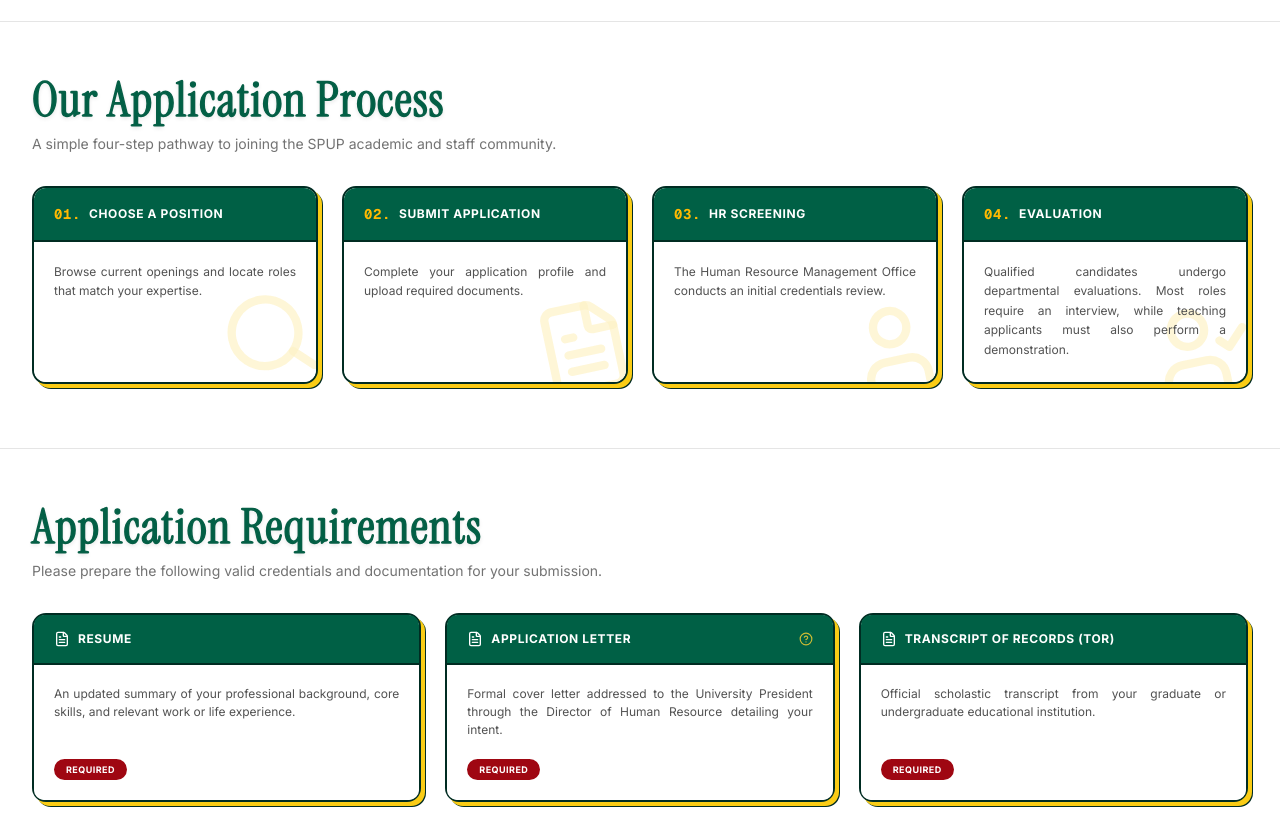
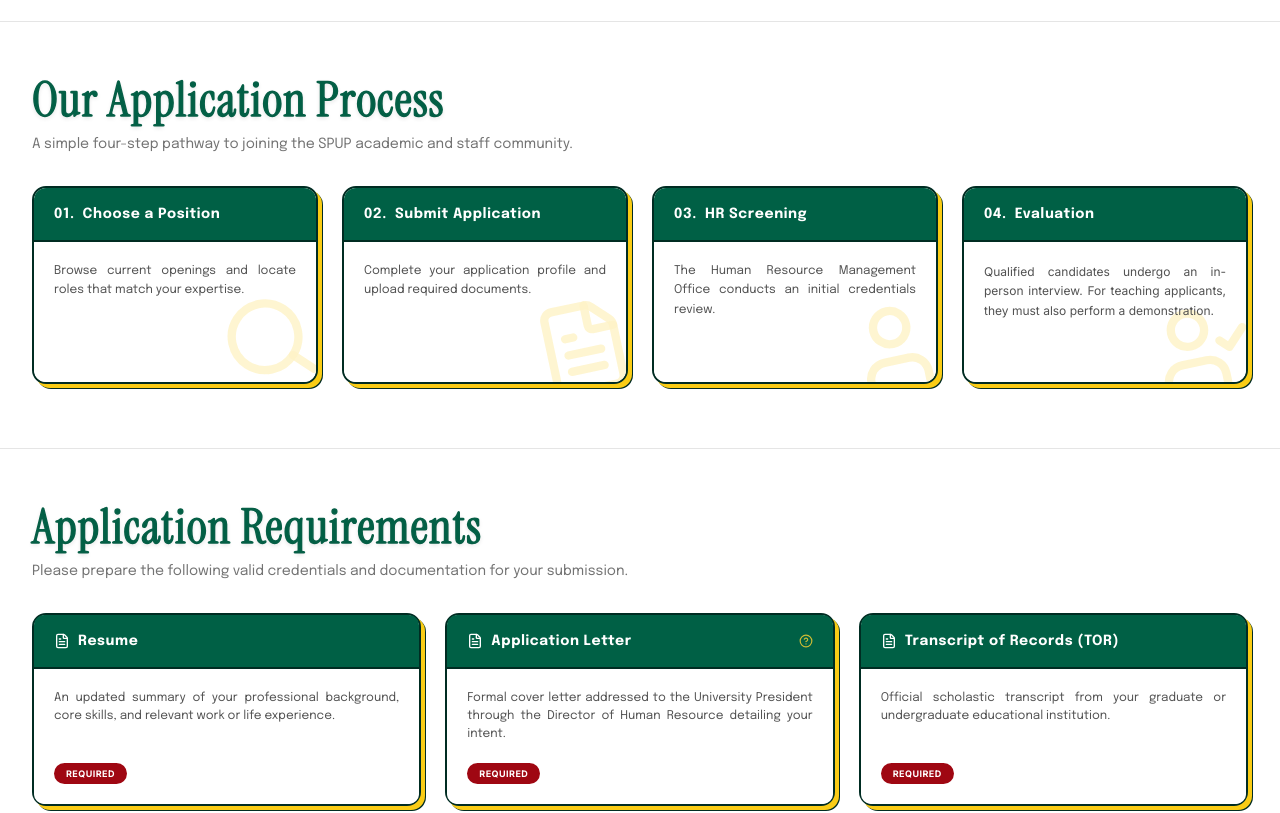
Before and after one commit to angelop-1602/spup-sims, a Next.js app: page /careers in a window 1280 px wide. Shown: the part 1100-1913 px from the top of the page. Built offline with nearby package versions, Linux system fonts and the light colour scheme; no server answers; what @azure/msal-react would draw is missing.

Commit message:
style: minor styling changes

```diff
--- a/components/hrm/careers/ApplicationProcess.tsx
+++ b/components/hrm/careers/ApplicationProcess.tsx
@@ -2,7 +2,7 @@
 
 import React from 'react';
 import { Search, FileText, User, UserCheck, HelpCircle } from 'lucide-react';
-import { Instrument_Serif, Inter } from 'next/font/google';
+import { Instrument_Serif, Poppins, Inter, Epilogue } from 'next/font/google';
 
 const instrumentSerif = Instrument_Serif({
   subsets: ['latin'],
@@ -14,6 +14,17 @@ const inter = Inter({
   subsets: ['latin'],
   weight: ['400', '500'],
 });
+
+const poppins = Poppins({
+  subsets: ['latin'],
+  weight: ['400', '500', '600', '700'],
+});
+
+const epilogue = Epilogue({
+  subsets: ['latin'],
+  weight: ['400', '500', '600', '700'],
+});
+
 
 // Temporary data for application requirements
 const applicationRequirements = [
@@ -28,7 +39,7 @@ const applicationRequirements = [
     description: "Formal cover letter addressed to the University President through the Director of Human Resource detailing your intent.",
     status: "Required",
     statusColor: "bg-red-800 text-white border-red-800",
-    tooltip: "Application letter should be addressed to Sr. Merceditas Ang, SPC, University President, through Dr. Juana Rivera, Director of Human Resources. It should also be signed by the applicant."
+    tooltip: "Application letter should be addressed to Sr. Merceditas Ang, SPC, University President, through Dr. Juana Rivera, Director of Human Resources."
   },
   {
     title: "Transcript of Records (TOR)",
@@ -79,7 +90,7 @@ export default function ProcessTimeline() {
           <h2 className={`${instrumentSerif.className} text-3xl sm:text-4xl lg:text-5xl font-normal text-emerald-800 tracking-wide leading-tight [-webkit-text-stroke:1px_#065f46] sm:[-webkit-text-stroke:1.5px_#065f46] [text-shadow:0_2px_4px_rgba(0,0,0,0.15)]`}>
             Our Application Process
           </h2>
-          <p className={`${inter.className} text-sm text-neutral-500 mt-1`}>
+          <p className={`${epilogue.className} text-sm text-neutral-500 mt-1`}>
             A simple four-step pathway to joining the SPUP academic and staff community.
           </p>
         </div>
@@ -90,64 +101,64 @@ export default function ProcessTimeline() {
           {/* Step 1 */}
           <div className="bg-white border-2 border-emerald-950 rounded-xl flex flex-col justify-between group relative overflow-hidden [box-shadow:4px_4px_0px_0px_#facc15,5px_5px_0px_0px_#022c22]">
             <div className="bg-emerald-800 px-5 py-4 border-b-2 border-emerald-950 rounded-t-[10px] flex items-center justify-between gap-2">
-              <div className="flex items-center gap-2 text-xs font-bold text-white uppercase tracking-wider">
-                <span className="font-mono text-amber-400 text-sm">01.</span>
-                <span>Choose a Position</span>
+              <div className="flex items-center gap-2 text-xs font-bold text-white tracking-wider">
+                <span className={`${epilogue.className} text-sm`}>01.</span>
+                <span className={`${epilogue.className} text-sm`}>Choose a Position</span>
               </div>
             </div>
             <div className="p-5 flex-1 flex flex-col justify-between bg-white rounded-b-[10px] relative min-h-[140px]">
-              <p className="text-xs text-neutral-600 leading-relaxed font-normal text-justify z-10">
+              <p className={`${epilogue.className} text-xs text-neutral-600 leading-relaxed font-normal text-justify z-10`}>
                 Browse current openings and locate roles that match your expertise.
               </p>
-              <Search className="absolute -bottom-1 -right-1 w-25 h-25 text-amber-100/70 pointer-events-none transform -rotate-12 z-0" />
+              <Search className="absolute -bottom-2 -right-1 w-25 h-25 text-amber-100/80 pointer-events-none transform -rotate-12 z-0" />
             </div>
           </div>
 
           {/* Step 2 */}
           <div className="bg-white border-2 border-emerald-950 rounded-xl flex flex-col justify-between group relative overflow-hidden [box-shadow:4px_4px_0px_0px_#facc15,5px_5px_0px_0px_#022c22]">
             <div className="bg-emerald-800 px-5 py-4 border-b-2 border-emerald-950 rounded-t-[10px] flex items-center justify-between gap-2">
-              <div className="flex items-center gap-2 text-xs font-bold text-white uppercase tracking-wider">
-                <span className="font-mono text-amber-400 text-sm">02.</span>
-                <span>Submit Application</span>
+              <div className="flex items-center gap-2 text-xs font-bold text-white tracking-wider">
+                <span className={`${epilogue.className} text-sm`}>02.</span>
+                <span className={`${epilogue.className} text-sm`}>Submit Application</span>
               </div>
             </div>
             <div className="p-5 flex-1 flex flex-col justify-between bg-white rounded-b-[10px] relative min-h-[140px]">
-              <p className="text-xs text-neutral-600 leading-relaxed font-normal text-justify z-10">
+              <p className={`${epilogue.className} text-xs text-neutral-600 leading-relaxed font-normal text-justify z-10`}>
                 Complete your application profile and upload required documents.
               </p>
-              <FileText className="absolute -bottom-4 -right-2 w-25 h-25 text-amber-100/70 pointer-events-none transform -rotate-12 z-0" />
+              <FileText className="absolute -bottom-4 -right-2 w-25 h-25 text-amber-100/80 pointer-events-none transform -rotate-12 z-0" />
             </div>
           </div>
 
           {/* Step 3 */}
           <div className="bg-white border-2 border-emerald-950 rounded-xl flex flex-col justify-between group relative overflow-hidden [box-shadow:4px_4px_0px_0px_#facc15,5px_5px_0px_0px_#022c22]">
             <div className="bg-emerald-800 px-5 py-4 border-b-2 border-emerald-950 rounded-t-[10px] flex items-center justify-between gap-2">
-              <div className="flex items-center gap-2 text-xs font-bold text-white uppercase tracking-wider">
-                <span className="font-mono text-amber-400 text-sm">03.</span>
-                <span>HR Screening</span>
+              <div className="flex items-center gap-2 text-xs font-bold text-white tracking-wider">
+                <span className={`${epilogue.className} text-sm`}>03.</span>
+                <span className={`${epilogue.className} text-sm`}>HR Screening</span>
               </div>
             </div>
             <div className="p-5 flex-1 flex flex-col justify-between bg-white rounded-b-[10px] relative min-h-[140px]">
-              <p className="text-xs text-neutral-600 leading-relaxed font-normal text-justify z-10">
+              <p className={`${epilogue.className} text-xs text-neutral-600 leading-relaxed font-normal text-justify z-10`}>
                 The Human Resource Management Office conducts an initial credentials review.
               </p>
-              <User className="absolute -bottom-4 -right-2 w-25 h-25 text-amber-100/70 pointer-events-none transform -rotate-12 z-0" />
+              <User className="absolute -bottom-4 -right-2 w-25 h-25 text-amber-100/80 pointer-events-none transform -rotate-12 z-0" />
             </div>
           </div>
 
           {/* Step 4 */}
           <div className="bg-white border-2 border-emerald-950 rounded-xl flex flex-col justify-between group relative overflow-hidden [box-shadow:4px_4px_0px_0px_#facc15,5px_5px_0px_0px_#022c22]">
             <div className="bg-emerald-800 px-5 py-4 border-b-2 border-emerald-950 rounded-t-[10px] flex items-center justify-between gap-2">
-              <div className="flex items-center gap-2 text-xs font-bold text-white uppercase tracking-wider">
-                <span className="font-mono text-amber-400 text-sm">04.</span>
-                <span>Evaluation</span>
+              <div className="flex items-center gap-2 text-xs font-bold text-white tracking-wider">
+                <span className={`${epilogue.className} text-sm`}>04.</span>
+                <span className={`${epilogue.className} text-sm`}>Evaluation</span>
               </div>
             </div>
             <div className="p-5 flex-1 flex flex-col justify-between bg-white rounded-b-[10px] relative min-h-[140px]">
               <p className="text-xs text-neutral-600 leading-relaxed font-normal text-justify z-10">
-                Qualified candidates undergo departmental evaluations. Most roles require an interview, while teaching applicants must also perform a demonstration.
+                Qualified candidates undergo an in-person interview. For teaching applicants, they must also perform a demonstration.
               </p>
-              <UserCheck className="absolute -bottom-4 -right-2 w-25 h-25 text-amber-100/70 pointer-events-none transform -rotate-12 z-0" />
+              <UserCheck className="absolute -bottom-4 -right-2 w-25 h-25 text-amber-100/80 pointer-events-none transform -rotate-12 z-0" />
             </div>
           </div>
 
@@ -162,7 +173,7 @@ export default function ProcessTimeline() {
           <h2 className={`${instrumentSerif.className} text-3xl sm:text-4xl lg:text-5xl font-normal text-emerald-800 tracking-wide leading-tight [-webkit-text-stroke:1px_#065f46] sm:[-webkit-text-stroke:1.5px_#065f46] [text-shadow:0_2px_4px_rgba(0,0,0,0.15)]`}>
             Application Requirements
           </h2>
-          <p className={`${inter.className} text-sm text-neutral-500 mt-1`}>
+          <p className={`${epilogue.className} text-sm text-neutral-500 mt-1`}>
             Please prepare the following valid credentials and documentation for your submission.
           </p>
         </div>
@@ -175,9 +186,9 @@ export default function ProcessTimeline() {
             className="bg-white border-2 border-emerald-950 rounded-xl flex flex-col justify-between group relative overflow-visible [box-shadow:4px_4px_0px_0px_#facc15,5px_5px_0px_0px_#022c22]"
           >
             <div className="bg-emerald-800 px-5 py-4 border-b-2 border-emerald-950 rounded-t-[10px] flex items-center justify-between gap-2">
-              <div className="flex items-center gap-2 text-xs font-bold text-white uppercase tracking-wider">
+              <div className="flex items-center gap-2 text-xs font-bold text-white tracking-wider">
                 <FileText className="w-4 h-4 text-white shrink-0" />
-                <span>{req.title}</span>
+                <span className={`${epilogue.className} text-sm`}>{req.title}</span>
               </div>
 
               {req.tooltip && (
@@ -197,7 +208,7 @@ export default function ProcessTimeline() {
 
             {/* White Content Block */}
             <div className="p-5 flex-1 flex flex-col justify-between bg-white rounded-b-[10px]">
-              <p className="text-xs text-neutral-600 leading-normal font-normal text-justify">
+              <p className={`${epilogue.className} text-xs text-neutral-600 leading-normal font-normal text-justify`}>
                 {req.description}
               </p>
 
```
